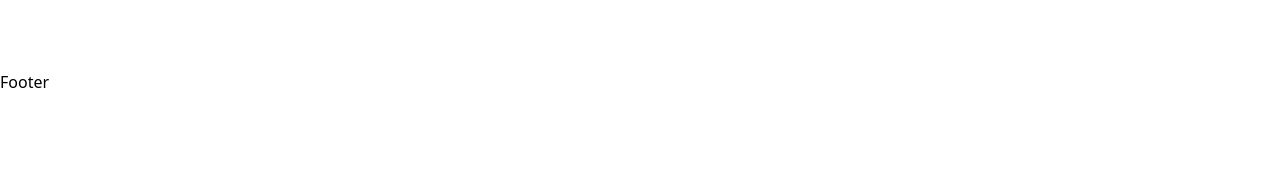
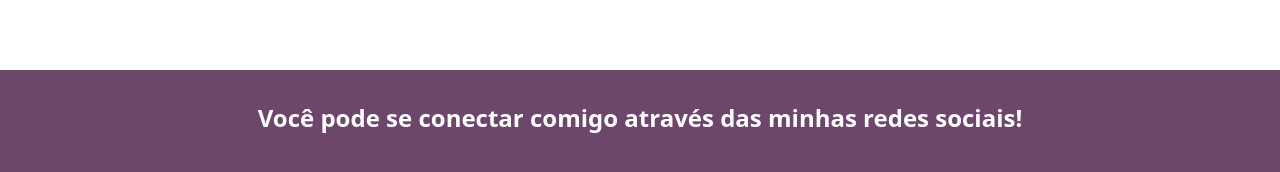
Before and after one commit to JessMotta/portfolio_react, a React (Create React App) app: page / in a window 1280 px wide. Shown: the part 2411-2583 px from the top of the page. Before the commit the page ends 2505 px from the top, so only its background shows below. Built offline with nearby package versions, Linux system fonts and the light colour scheme; no server answers.

Commit message:
start footer

```diff
--- a/package.json
+++ b/package.json
@@ -3,6 +3,10 @@
   "version": "0.1.0",
   "private": true,
   "dependencies": {
+    "@fortawesome/fontawesome-svg-core": "^6.1.1",
+    "@fortawesome/free-regular-svg-icons": "^6.1.1",
+    "@fortawesome/free-solid-svg-icons": "^6.1.1",
+    "@fortawesome/react-fontawesome": "^0.1.18",
     "@testing-library/jest-dom": "^5.16.4",
     "@testing-library/react": "^13.3.0",
     "@testing-library/user-event": "^13.5.0",
@@ -10,7 +14,7 @@
     "axios": "^0.27.2",
     "react": "^18.1.0",
     "react-dom": "^18.1.0",
-    "react-scripts": "5.0.1",
+    "react-scripts": "^5.0.1",
     "web-vitals": "^2.1.4"
   },
   "scripts": {
--- a/src/App.js
+++ b/src/App.js
@@ -1,15 +1,13 @@
-import AOS from 'aos';
-import 'aos/dist/aos.css';
-import "./global.css"
-import React, {useEffect} from 'react';
+import AOS from "aos";
+import "aos/dist/aos.css";
+import "./global.css";
+import React, { useEffect } from "react";
 import Header from "./components/Header";
-import Hero from "./components/Hero"
-import About from "./components/About"
+import Hero from "./components/Hero";
+import About from "./components/About";
 import Portfolio from "./components/Portfolio";
 import Github from "./components/Github";
 import Footer from "./components/Footer";
-
-
 
 function App() {
   useEffect(() => {
@@ -20,11 +18,13 @@ function App() {
   return (
     <>
       <Header />
-      <Hero/>
-      <About/>
-      <Portfolio/>
-      <Github/>
-      <Footer/>
+      <main>
+        <Hero />
+        <About />
+        <Portfolio />
+        <Github />
+      </main>
+      <Footer />
     </>
   );
 }
--- a/src/components/Footer.js
+++ b/src/components/Footer.js
@@ -1,7 +1,14 @@
 import React from 'react'
+import { FontAwesomeIcon } from '@fortawesome/react-fontawesome'
+
 
 export default function Footer() {
   return (
-    <div>Footer</div>
+    <footer className='bg-english-violet text-white h-40'>
+      <h3 className='text-center font-bold text-2xl pt-8'>Você pode se conectar comigo através das minhas redes sociais!</h3>
+      <div>
+      <FontAwesomeIcon icon="fa-brands fa-github" />
+      </div>
+    </footer>
   )
 }
```
Also changed, not shown: 2 other files (tests, documents, lock files or other folders).
